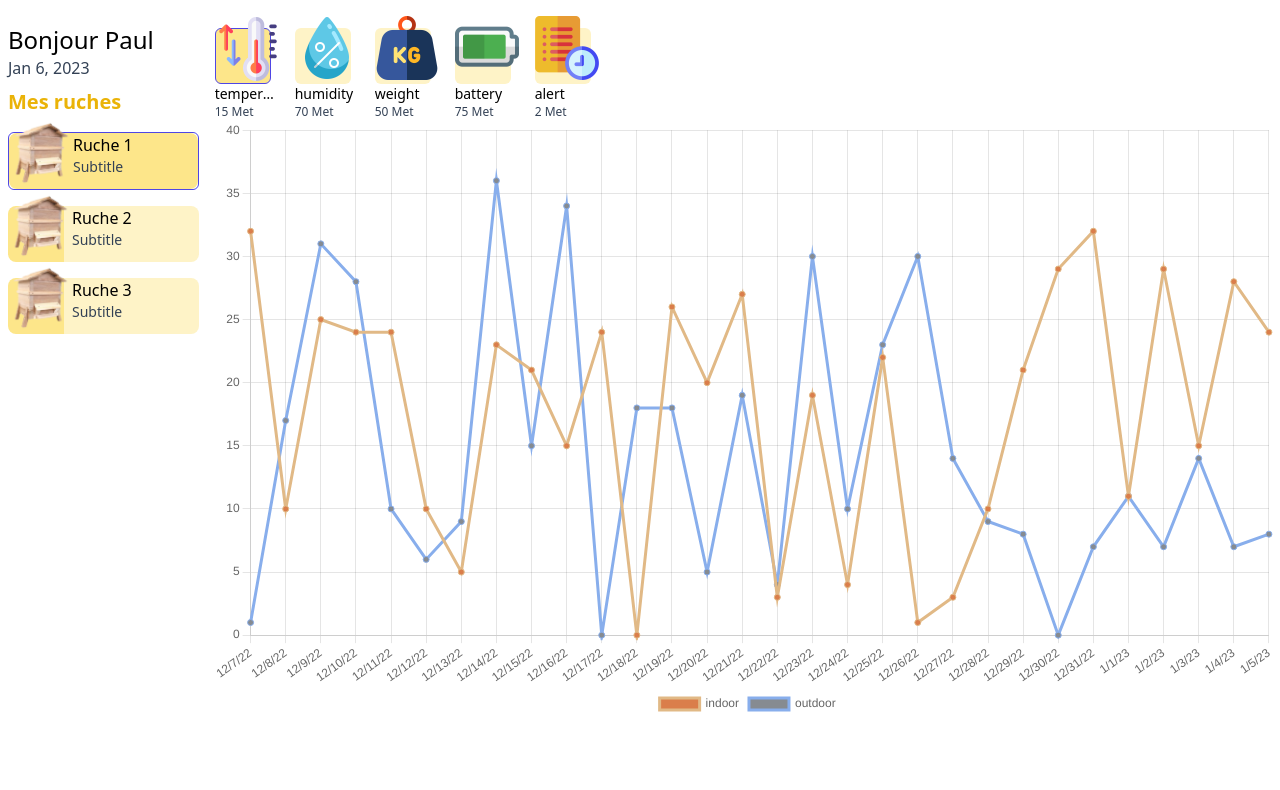
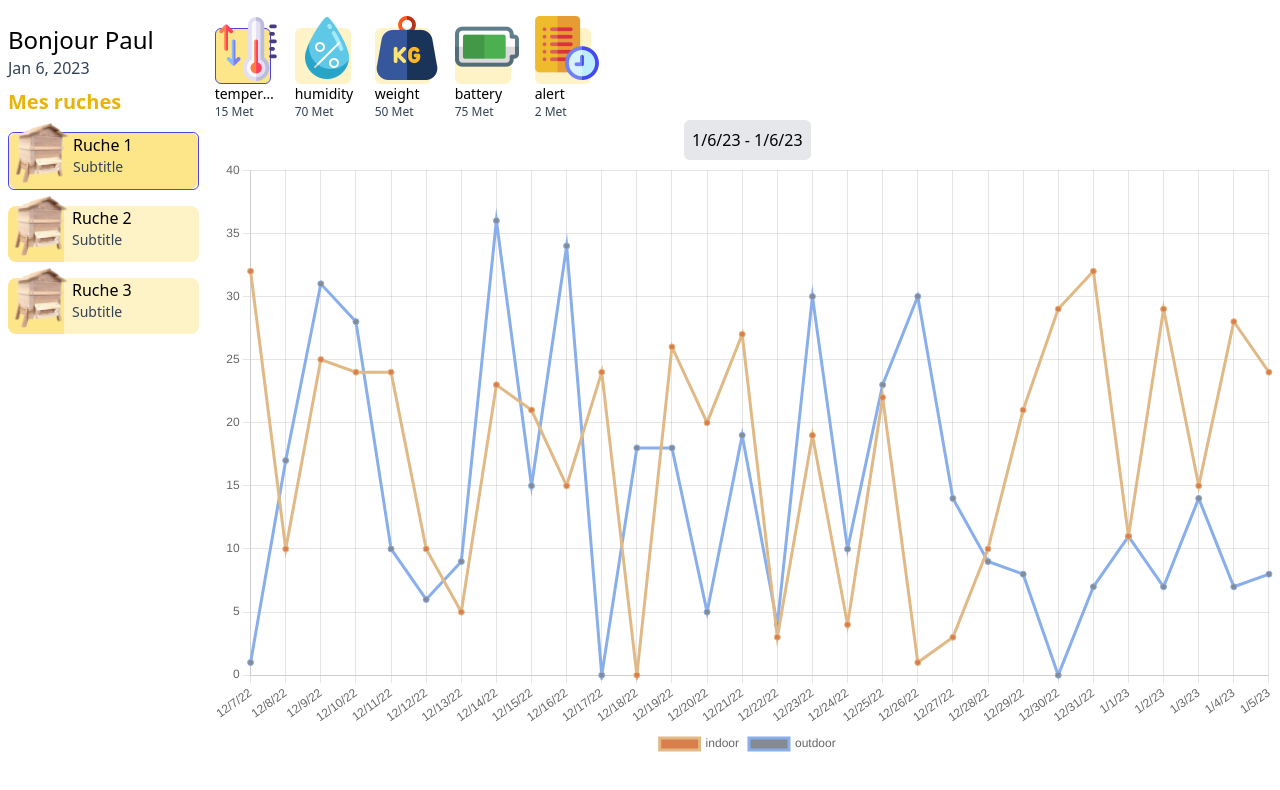
Before and after one commit to GdPaul1234/ruche-connectee, a React (Create React App) app in the folder frontend/: page /hives/0/temperature in a window 1280 px wide. Shown: the top 790 px of the page. Built offline with nearby package versions, Linux system fonts and the light colour scheme.

Commit message:
Add date range picker

```diff
--- a/frontend/package.json
+++ b/frontend/package.json
@@ -4,6 +4,7 @@
   "private": true,
   "dependencies": {
     "@faker-js/faker": "^7.6.0",
+    "@headlessui/react": "^1.7.7",
     "@testing-library/jest-dom": "^5.16.5",
     "@testing-library/react": "^13.4.0",
     "@testing-library/user-event": "^13.5.0",
@@ -12,9 +13,11 @@
     "@types/react": "^18.0.26",
     "@types/react-dom": "^18.0.9",
     "autoprefixer": "^10.4.13",
+    "date-fns": "^2.29.3",
     "postcss": "^8.4.19",
     "react": "^18.2.0",
     "react-chartjs-2": "^5.1.0",
+    "react-date-range": "^1.4.0",
     "react-dom": "^18.2.0",
     "react-router-dom": "^6.4.5",
     "react-scripts": "^5.0.1",
@@ -48,6 +51,7 @@
     ]
   },
   "devDependencies": {
+    "@types/react-date-range": "^1.4.4",
     "autoprefixer": "^10.4.13",
     "postcss": "^8.4.19",
     "tailwindcss": "^3.2.4"
--- /dev/null
+++ b/frontend/src/components/date-range-selector.component.tsx
@@ -0,0 +1,61 @@
+import React, { useState, useContext } from 'react'
+import { Dialog, Transition } from '@headlessui/react'
+import { DateRange, DateRangePicker } from 'react-date-range'
+import { ViewportContext } from './contexts/viewport.context'
+
+import 'react-date-range/dist/styles.css'
+import 'react-date-range/dist/theme/default.css'
+import { formatDate } from '../services/date.service'
+
+export type DateRangePropsSelector = {
+  state: { startDate?: Date, endDate?: Date, key?: string }[],
+  setState: (state: DateRangePropsSelector['state']) => void
+}
+
+function Button(props: React.DetailedHTMLProps<React.ButtonHTMLAttributes<HTMLButtonElement>, HTMLButtonElement>) {
+  return <button {...props} className={`${props.className} rounded-md hover:bg-gray-400 bg-gray-200 p-2`} />
+}
+
+export function DateRangeSelectorComponent({ state, setState }: DateRangePropsSelector) {
+  const [isOpen, setIsOpen] = useState(false)
+
+  const { isMobile } = useContext(ViewportContext)
+
+  return <>
+    <div className="flex justify-center">
+      <Button className='' onClick={() => setIsOpen(true)}>
+        {[state[0].startDate, state[0].endDate].map(date => formatDate(date!)).join(' - ')}
+      </Button>
+    </div>
+
+    <Transition appear show={isOpen} as={React.Fragment}>
+      <Dialog as="div" className="relative z-10" open={isOpen} onClose={() => setIsOpen(false)}>
+        <div className="fixed inset-0 bg-black/30" aria-hidden="true" />
+
+        <div className="fixed inset-0 flex items-center justify-center p-4">
+          <Dialog.Panel className='mx-auto p-4 rounded-xl drop-shadow-xl bg-white'>
+            <Dialog.Title className='mb-4 text-xl'>Sélection de la période</Dialog.Title>
+            {!isMobile && <DateRangePicker
+              onChange={item => setState([item.selection])}
+              moveRangeOnFirstSelection={false}
+              months={2}
+              ranges={state}
+              direction={'horizontal'}
+            />}
+            {isMobile && <DateRange
+              onChange={item => setState([item.selection])}
+              moveRangeOnFirstSelection={false}
+              ranges={state}
+            />}
+
+            <div className="flex w-full justify-center">
+              <Button onClick={() => setIsOpen(false)}>Valider</Button>
+            </div>
+          </Dialog.Panel>
+        </div>
+      </Dialog>
+    </Transition>
+  </>
+
+
+}
--- a/frontend/src/routes/hive-temperature-show.page.tsx
+++ b/frontend/src/routes/hive-temperature-show.page.tsx
@@ -1,7 +1,13 @@
 import { useLoaderData, useSearchParams } from "react-router-dom"
+
 import { ChartLineComponent } from "../components/chart-line.component"
 import { apiSensorResponseToChartData } from "../services/chart.service"
 import { getHiveTemperature, TemperatureResponse } from "../services/hive.service"
+import { useContext, useState } from "react"
+import { ViewportContext } from "../components/contexts/viewport.context"
+
+
+import { DateRangePropsSelector, DateRangeSelectorComponent } from "../components/date-range-selector.component"
 
 type LoaderArgs = {
   request: Request
@@ -19,12 +25,21 @@ export async function loader({ request, params }: LoaderArgs) {
 export default function HiveTemperaturePage() {
   const [searchParams, setSearchParams] = useSearchParams()
   const temperatures = useLoaderData() as TemperatureResponse
-
-  const start = new Date(+searchParams.get('start')!)
-  const end = new Date(+searchParams.get('end')!)
   const temperatureData = apiSensorResponseToChartData(temperatures)
 
+  const [state, setState] = useState<DateRangePropsSelector['state']>([
+    {
+      startDate: new Date(searchParams.get('start') || (Date.now() - 7 * 24 * 3600)),
+      endDate: new Date(searchParams.get('end') || Date.now()),
+      key: 'selection'
+    }
+  ])
+
+  const { isMobile } = useContext(ViewportContext)
+
+
   return <article className="w-full">
+    <DateRangeSelectorComponent state={state} setState={setState} />
     <ChartLineComponent data={temperatureData} />
   </article>
 }
```
Also changed, not shown: 1 other file (tests, documents, lock files or other folders).
